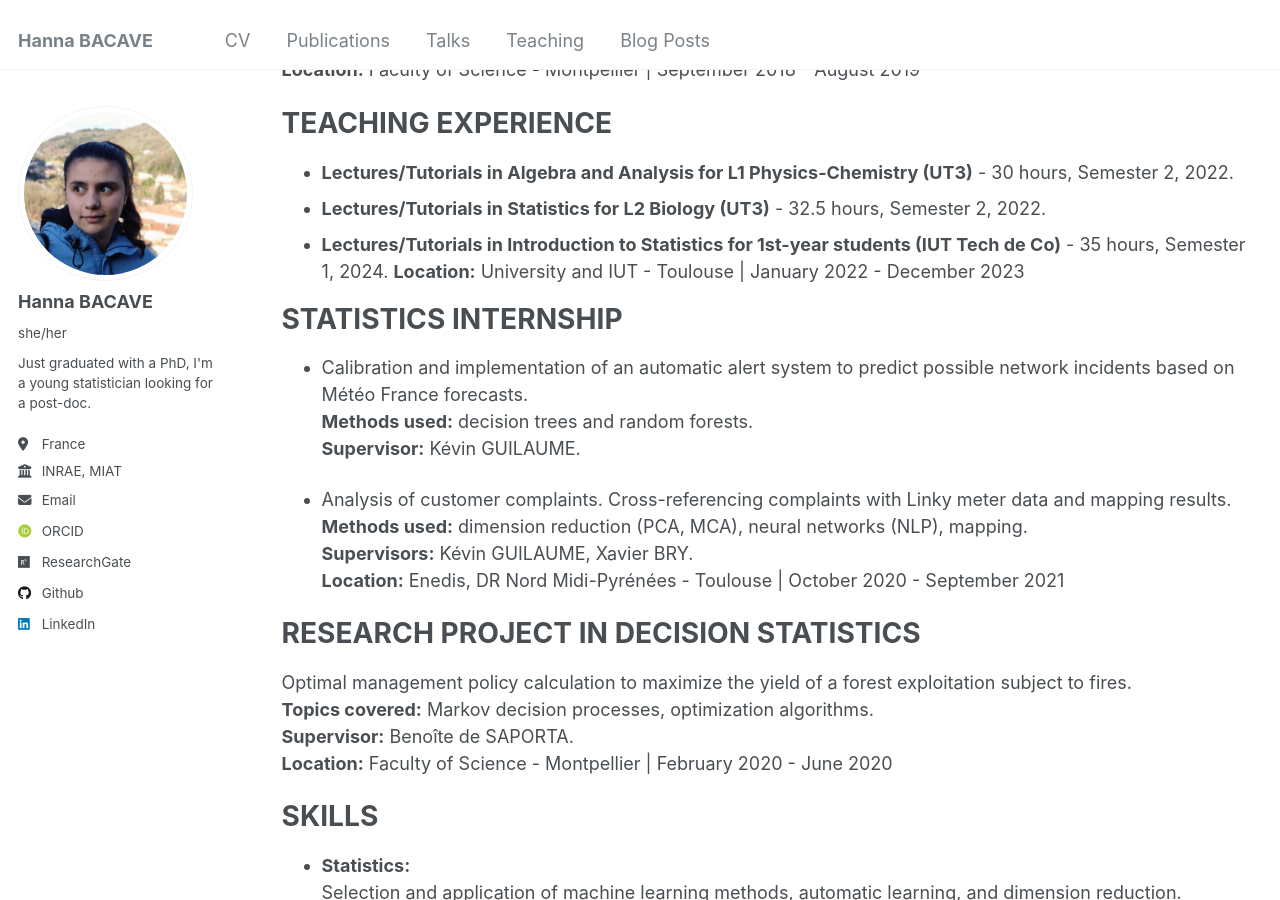
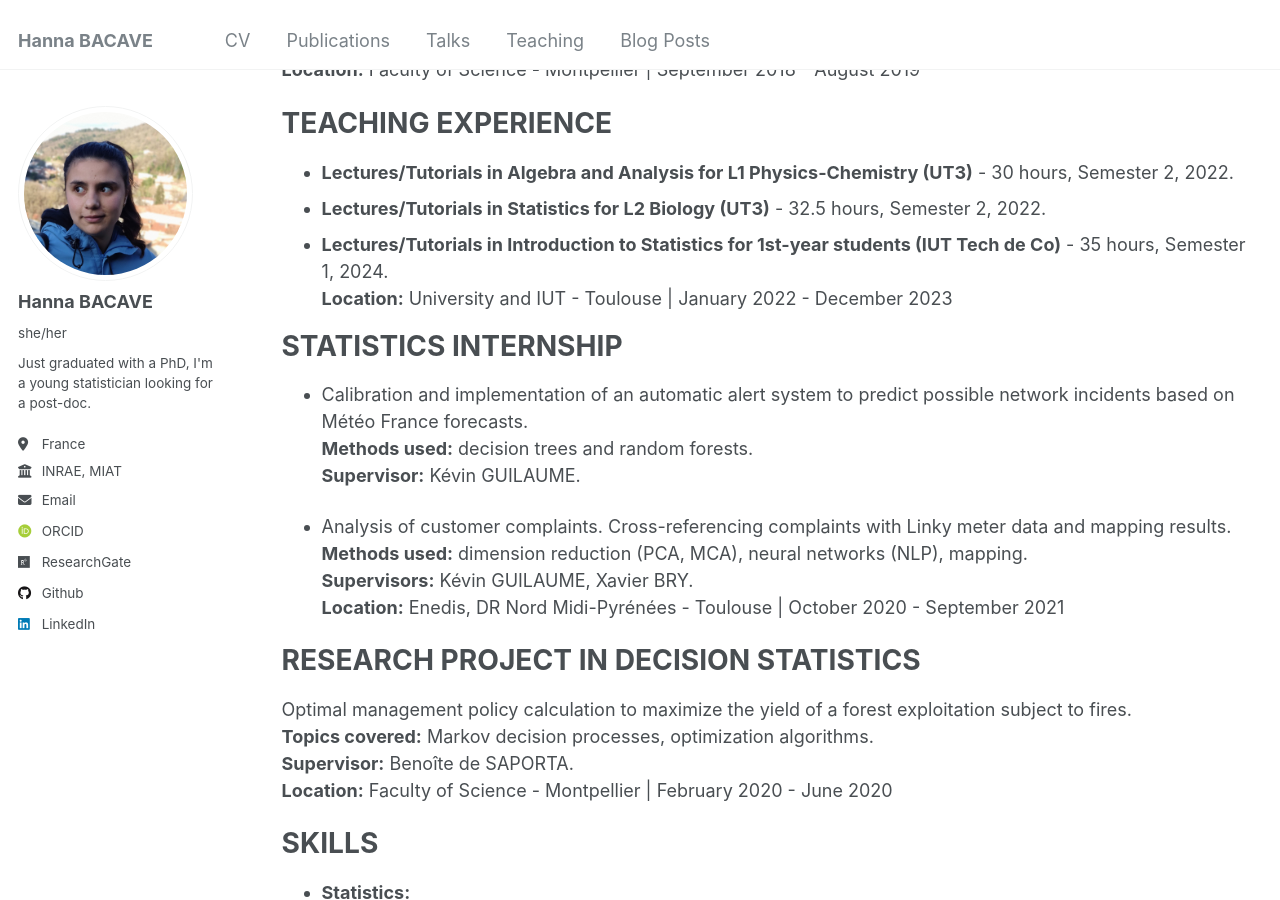
Before and after one commit to hannabacave/hannabacave.github.io, a Jekyll site: the page built from _pages/cv.md, in a window 1280 px wide and 900 px high, scrolled down 887 px. Built offline with Jekyll 4.4.1, drawn with Linux system fonts in a browser that asks for light colours; some web fonts are replaced.

Commit message:
Update cv.md

```diff
--- a/_pages/cv.md
+++ b/_pages/cv.md
@@ -43,7 +43,7 @@ TEACHING EXPERIENCE
 ===
 - **Lectures/Tutorials in Algebra and Analysis for L1 Physics-Chemistry (UT3)** - 30 hours, Semester 2, 2022.
 - **Lectures/Tutorials in Statistics for L2 Biology (UT3)** - 32.5 hours, Semester 2, 2022.
-- **Lectures/Tutorials in Introduction to Statistics for 1st-year students (IUT Tech de Co)** - 35 hours, Semester 1, 2024.
+- **Lectures/Tutorials in Introduction to Statistics for 1st-year students (IUT Tech de Co)** - 35 hours, Semester 1, 2024. \\
 **Location:** University and IUT - Toulouse | January 2022 - December 2023
 
 STATISTICS INTERNSHIP
```
